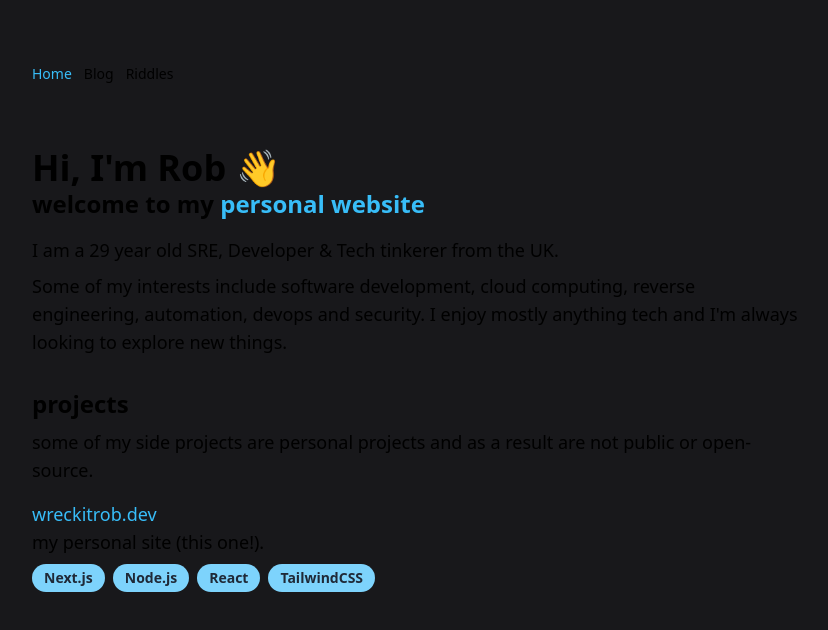
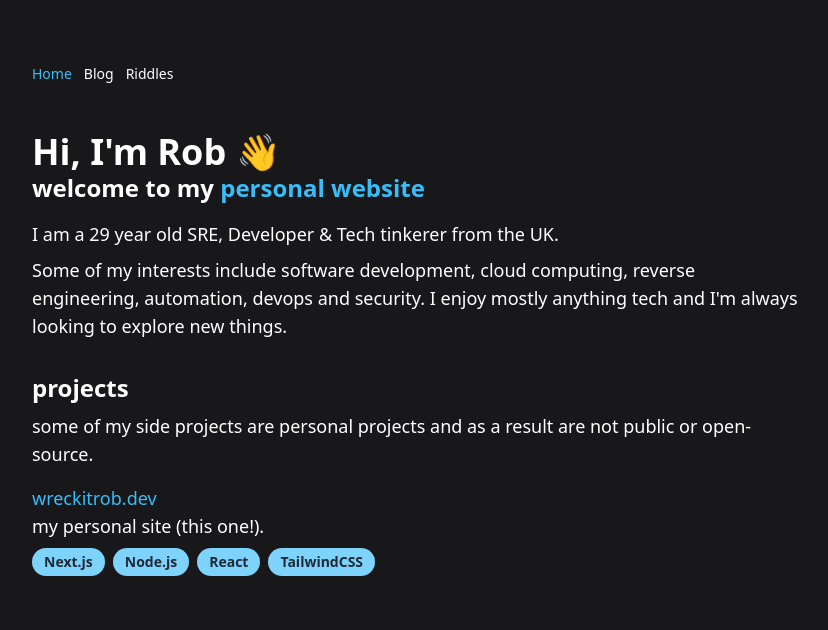
Before and after one commit to RobDearling/robdearling.github.io, a Next.js app: page / in a window 1280 px wide. Shown: the top 630 px of the page, without its empty margins (224-1052 px from the left). Built offline with nearby package versions, Linux system fonts and the light colour scheme.

Commit message:
chore: Fix text colouring and decrease margin from content to nav

```diff
--- a/components/layout.tsx
+++ b/components/layout.tsx
@@ -38,12 +38,10 @@ export default function Layout({ children, home }: LayoutProps) {
               </Link>
               <Link className={`text-sm ml-2 ${pathname === '/blog' ? 'text-sky-400' : ''}`} href="/blog">Blog</Link>
               <Link className={`text-sm ml-2 ${pathname === '/riddles' ? 'text-sky-400' : ''}`} href={`/riddles`}>Riddles</Link>
-
             </div>
           </nav>
         </header>
-      <main className="container mx-auto mt-4 lg:mt-16 px-4 lg:px-64 xl:px-64 mb-4">{children}</main>
-
+      <main className="container mx-auto mt-4 lg:mt-12 px-4 lg:px-64 xl:px-64 mb-4">{children}</main>
     </div>
   );
 }
--- a/styles/global.css
+++ b/styles/global.css
@@ -16,10 +16,8 @@
   }
 }
 
-
-
 body {
-  color: rgb(var(--foreground-rgb));
+  color: #fff;
   background-color:#18181b
 }
 
```
